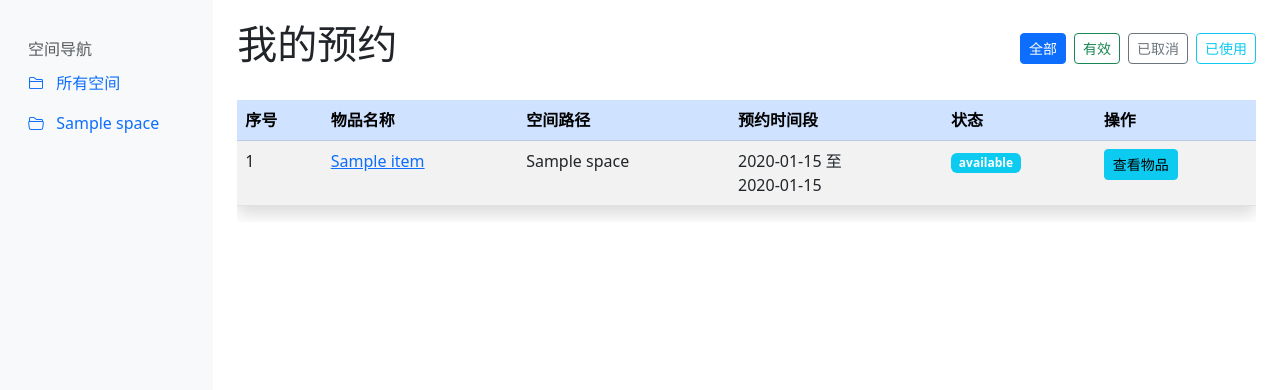
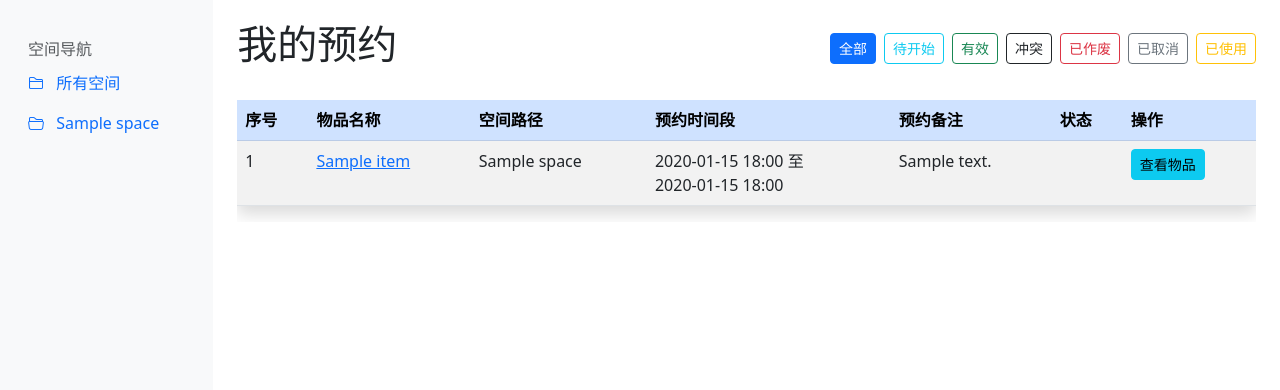
Before and after one commit to Chen-yuyang/flask_project_1, a Flask app: page /reservations/my in a window 1280 px wide. Shown: the part 56-446 px from the top of the page. Run offline with Flask 3, Linux system fonts and the light colour scheme; a user stored in the database is signed in; tables that the repository leaves empty hold one stand-in row (values such as "Sample post"); parts of the project's set-up code (start-up, migrations or seed data) failed here and were passed over.

Commit message:
V17 预约功能：修改预约状态，添加定时判断状态函数，放入视图函数中先验证功能，修改前端“我的预约显示”适配多状态。

```diff
--- a/app/routes/reservations.py
+++ b/app/routes/reservations.py
@@ -1,26 +1,85 @@
 import pytz
-
 from flask import Blueprint, render_template, redirect, url_for, flash, request
 from flask_login import login_required, current_user
 from datetime import datetime, timedelta
+from sqlalchemy import or_
 
 from app import db
-from app.models import Item, Reservation
+from app.models import Item, Reservation, Record
 from app.forms.reservation_forms import ReservationForm
+from app.email import send_email
 
 bp = Blueprint('reservations', __name__)
+LOCAL_TIMEZONE = pytz.timezone('Asia/Shanghai')
 
-LOCAL_TIMEZONE = pytz.timezone('Asia/Shanghai')
+
+# 辅助函数：更新预约状态（充分使用模型方法）
+def update_reservation_status():
+    """自动更新预约状态（应作为定时任务每小时执行一次）"""
+    now_utc = datetime.utcnow()
+
+    # 1. 待开始(scheduled) → 有效/冲突：到达预约起始时间
+    # 直接筛选status='scheduled'的预约，无需调用is_scheduled方法
+    scheduled_res = Reservation.query.filter_by(status='scheduled').all()
+    for res in scheduled_res:
+        if now_utc >= res._utc_reservation_start:  # 仅判断时间是否到达
+            if res.item.status == 'available':
+                res.status = 'active'  # 物品可用→有效
+            else:
+                res.status = 'conflicted'  # 物品占用→冲突
+                # 发送冲突提醒给上一使用者
+                active_record = Record.query.filter_by(item_id=res.item.id, status='using').first()
+                if active_record and active_record.user:
+                    send_email(
+                        recipient=active_record.user.email,
+                        subject='物品归还提醒',
+                        template='email/reservation_conflict',
+                        item=res.item,
+                        reservation=res
+                    )
+            db.session.commit()
+
+    # 2. 有效(active) → 作废(expired)：超24小时未使用
+    active_res = Reservation.query.filter_by(status='active').all()
+    for res in active_res:
+        if res.is_expired():
+            res.status = 'expired'
+            if res.user:
+                send_email(
+                    recipient=res.user.email,
+                    subject='预约已作废',
+                    template='email/reservation_expired',
+                    reservation=res
+                )
+            db.session.commit()
+
+    # 3. 预约前12小时提醒
+    soon_res = Reservation.query.filter_by(status='scheduled').all()
+    for res in soon_res:
+        # 调用is_scheduled判断是否仍为待开始状态（未到达起始时间）
+        if res.is_scheduled():
+            time_diff = res._utc_reservation_start - now_utc
+            if timedelta(hours=12) >= time_diff > timedelta(hours=11):
+                if res.user:
+                    send_email(
+                        recipient=res.user.email,
+                        subject='预约即将开始',
+                        template='email/reservation_reminder',
+                        reservation=res
+                    )
 
 
 @bp.route('/my')
 @login_required
 def my_reservations():
-    """查看当前用户的预约"""
+    """查看当前用户的预约（支持新状态筛选）"""
+    update_reservation_status()
+
     status = request.args.get('status', '')
     reservations_query = current_user.reservations.order_by(Reservation._utc_reservation_start)
 
-    if status:
+    # 状态筛选（保留原逻辑，查询时仍用status字段）
+    if status in ['scheduled', 'active', 'expired', 'cancelled', 'used', 'conflicted']:
         reservations_query = reservations_query.filter(Reservation.status == status)
 
     reservations = reservations_query.all()
@@ -28,29 +87,28 @@
 
     return render_template('reservations/my_reservations.html',
                            reservations=reservations,
-                           now_local=now_local  # 后端传递当前本地时间
+                           now_local=now_local
                            )
 
 
-# 新增：所有预约（仅管理员）
 @bp.route('/all')
 @login_required
 def all_reservations():
-    # 权限控制：仅管理员可查看
+    """查看所有预约（仅管理员）"""
     if not current_user.is_admin():
         flash('没有权限查看所有预约记录', 'danger')
         return redirect(url_for('reservations.my_reservations'))
 
-    # 可选：添加筛选条件（如按状态、物品、用户筛选）
+    update_reservation_status()
+
     status = request.args.get('status', '')
     item_id = request.args.get('item_id', '')
     user_id = request.args.get('user_id', '')
 
-    # 构建查询（按预约开始时间倒序）
     reservations_query = Reservation.query.order_by(Reservation._utc_reservation_start.desc())
 
-    # 筛选逻辑
-    if status:
+    # 筛选逻辑（查询时用status字段，实例判断用模型方法）
+    if status in ['scheduled', 'active', 'expired', 'cancelled', 'used', 'conflicted']:
         reservations_query = reservations_query.filter(Reservation.status == status)
     if item_id:
         reservations_query = reservations_query.filter(Reservation.item_id == item_id)
@@ -58,7 +116,6 @@
         reservations_query = reservations_query.filter(Reservation.user_id == user_id)
 
     reservations = reservations_query.all()
-    # 传递所有物品列表（用于筛选下拉框）
     all_items = Item.query.all()
 
     return render_template(
@@ -71,23 +128,19 @@
     )
 
 
-# 关键：路由函数名必须是 item_reservations（与模板中的端点后缀一致）
-@bp.route('/item/<int:item_id>')  # 确保路由参数是 item_id
+@bp.route('/item/<int:item_id>')
 @login_required
-def item_reservations(item_id):  # 函数名必须是 item_reservations
+def item_reservations(item_id):
     """查看特定物品的所有预约"""
     item = Item.query.get_or_404(item_id)
+    now_local = datetime.now(LOCAL_TIMEZONE)
+    update_reservation_status()
 
-    now_local = datetime.now(LOCAL_TIMEZONE)  # 关键：后端提前算好，传给模板
-
-    # 权限逻辑（管理员查看所有，普通用户查看自己的）
+    # 权限逻辑
     if current_user.is_admin():
         reservations = Reservation.query.filter_by(item_id=item_id).order_by(Reservation._utc_reservation_start).all()
     else:
-        reservations = Reservation.query.filter_by(
-            item_id=item_id,
-            user_id=current_user.id
-        ).order_by(Reservation._utc_reservation_start).all()
+        reservations = current_user.reservations.filter_by(item_id=item_id).order_by(Reservation._utc_reservation_start).all()
 
     return render_template('reservations/item_reservations.html',
                            reservations=reservations,
@@ -99,43 +152,46 @@
 @bp.route('/create/<int:item_id>', methods=['GET', 'POST'])
 @login_required
 def create(item_id):
+    """创建预约（用模型方法辅助校验）"""
     item = Item.query.get_or_404(item_id)
     form = ReservationForm()
 
     if form.validate_on_submit():
-        # 1. 将东八区aware时间转换为UTC时间（数据库存储UTC）
+        # 时间转换
         start_local = form.reservation_start.data
         start_utc = start_local.astimezone(pytz.utc)
         end_local = form.reservation_end.data
         end_utc = end_local.astimezone(pytz.utc)
 
-        # 2. 检查重叠预约（基于UTC时间与数据库UTC字段比较）
-        overlapping = Reservation.query.filter_by(
-            item_id=item_id,
-            status='valid'
-        ).filter(
+        # 检查重叠预约（筛选占用时间段的状态，用or_组合条件）
+        overlapping = Reservation.query.filter_by(item_id=item_id).filter(
+            or_(
+                Reservation.status == 'scheduled',
+                Reservation.status == 'active',
+                Reservation.status == 'conflicted'
+            ),
             Reservation._utc_reservation_start < end_utc,
             Reservation._utc_reservation_end > start_utc
         ).first()
 
         if overlapping:
-            flash('该时间段已有预约，请选择其他时间')
+            flash('该时间段已有预约，请选择其他时间', 'danger')
             return render_template('reservations/create.html', form=form, item=item)
 
-        # 3. 创建预约记录（存入UTC时间）
+        # 创建预约（初始状态scheduled）
         reservation = Reservation(
             item_id=item_id,
             user_id=current_user.id,
             _utc_reservation_start=start_utc,
             _utc_reservation_end=end_utc,
             notes=form.notes.data,
-            status='valid'
+            status='scheduled'
         )
 
         db.session.add(reservation)
         db.session.commit()
 
-        flash(f'成功预约物品 "{item.name}"')
+        flash(f'成功预约物品 "{item.name}"，状态：待开始', 'success')
         return redirect(url_for('reservations.item_reservations', item_id=item_id))
 
     return render_template('reservations/create.html', form=form, item=item)
@@ -144,21 +200,53 @@
 @bp.route('/cancel/<int:reservation_id>', methods=['POST'])
 @login_required
 def cancel(reservation_id):
-    """取消预约"""
+    """取消预约（用模型方法判断是否可取消）"""
     reservation = Reservation.query.get_or_404(reservation_id)
 
-    # 检查权限
+    # 权限检查
     if not current_user.is_admin() and reservation.user_id != current_user.id:
-        flash('没有权限执行此操作')
+        flash('没有权限执行此操作', 'danger')
         return redirect(url_for('reservations.my_reservations'))
 
-    # 检查预约状态
-    if reservation.status != 'valid':
-        flash('该预约已取消或已使用')
+    # 状态检查：用模型方法判断是否为待开始/有效状态（更精准）
+    if not (reservation.is_scheduled() or reservation.is_active()):
+        status_cn = {
+            'scheduled': '待开始', 'active': '有效', 'conflicted': '冲突',
+            'expired': '已作废', 'cancelled': '已取消', 'used': '已使用'
+        }.get(reservation.status, reservation.status)
+        flash(f'该预约状态为「{status_cn}」，无法取消', 'warning')
         return redirect(url_for('reservations.my_reservations'))
 
     reservation.status = 'cancelled'
     db.session.commit()
 
-    flash('预约已取消')
+    flash('预约已取消', 'success')
     return redirect(url_for('reservations.my_reservations'))
+
+
+@bp.route('/use/<int:reservation_id>', methods=['POST'])
+@login_required
+def use_reservation(reservation_id):
+    """使用预约（核心用模型is_active()判断，包含物品可用性校验）"""
+    reservation = Reservation.query.get_or_404(reservation_id)
+
+    # 权限检查
+    if reservation.user_id != current_user.id:
+        flash('没有权限使用此预约', 'danger')
+        return redirect(url_for('reservations.my_reservations'))
+
+    # 状态检查：直接用模型方法（包含状态+物品可用性+时间范围校验）
+    if not reservation.is_active():
+        status_cn = {
+            'scheduled': '待开始', 'active': '有效', 'conflicted': '冲突',
+            'expired': '已作废', 'cancelled': '已取消', 'used': '已使用'
+        }.get(reservation.status, reservation.status)
+        flash(f'仅「有效且物品可用」的预约可使用，当前状态：{status_cn}', 'warning')
+        return redirect(url_for('reservations.my_reservations'))
+
+    # 标记为已使用
+    reservation.status = 'used'
+    db.session.commit()
+
+    flash('预约已转为使用状态，请在借用记录中完成登记', 'success')
+    return redirect(url_for('records.create', item_id=reservation.item_id))
--- a/app/templates/reservations/my_reservations.html
+++ b/app/templates/reservations/my_reservations.html
@@ -3,14 +3,38 @@
 {% block title %}我的预约 - 物品管理系统{% endblock %}
 
 {% block content %}
-<!-- 标题与筛选 -->
+<!-- 标题与筛选（支持新状态筛选） -->
 <div class="d-flex justify-content-between align-items-center mb-4">
     <h1>我的预约</h1>
-    <div class="d-flex gap-2">
-        <a href="{{ url_for('reservations.my_reservations') }}" class="btn btn-sm btn-outline-primary {% if not request.args.get('status') %}active{% endif %}">全部</a>
-        <a href="{{ url_for('reservations.my_reservations', status='valid') }}" class="btn btn-sm btn-outline-success {% if request.args.get('status') == 'valid' %}active{% endif %}">有效</a>
-        <a href="{{ url_for('reservations.my_reservations', status='cancelled') }}" class="btn btn-sm btn-outline-secondary {% if request.args.get('status') == 'cancelled' %}active{% endif %}">已取消</a>
-        <a href="{{ url_for('reservations.my_reservations', status='used') }}" class="btn btn-sm btn-outline-info {% if request.args.get('status') == 'used' %}active{% endif %}">已使用</a>
+    <div class="d-flex gap-2 flex-wrap">
+        <a href="{{ url_for('reservations.my_reservations') }}"
+           class="btn btn-sm btn-outline-primary {% if not request.args.get('status') %}active{% endif %}">
+            全部
+        </a>
+        <a href="{{ url_for('reservations.my_reservations', status='scheduled') }}"
+           class="btn btn-sm btn-outline-info {% if request.args.get('status') == 'scheduled' %}active{% endif %}">
+            待开始
+        </a>
+        <a href="{{ url_for('reservations.my_reservations', status='active') }}"
+           class="btn btn-sm btn-outline-success {% if request.args.get('status') == 'active' %}active{% endif %}">
+            有效
+        </a>
+        <a href="{{ url_for('reservations.my_reservations', status='conflicted') }}"
+           class="btn btn-sm btn-outline-dark {% if request.args.get('status') == 'conflicted' %}active{% endif %}">
+            冲突
+        </a>
+        <a href="{{ url_for('reservations.my_reservations', status='expired') }}"
+           class="btn btn-sm btn-outline-danger {% if request.args.get('status') == 'expired' %}active{% endif %}">
+            已作废
+        </a>
+        <a href="{{ url_for('reservations.my_reservations', status='cancelled') }}"
+           class="btn btn-sm btn-outline-secondary {% if request.args.get('status') == 'cancelled' %}active{% endif %}">
+            已取消
+        </a>
+        <a href="{{ url_for('reservations.my_reservations', status='used') }}"
+           class="btn btn-sm btn-outline-warning {% if request.args.get('status') == 'used' %}active{% endif %}">
+            已使用
+        </a>
     </div>
 </div>
 
@@ -24,6 +48,7 @@
                 <th>物品名称</th>
                 <th>空间路径</th>
                 <th>预约时间段</th>
+                <th>预约备注</th>
                 <th>状态</th>
                 <th>操作</th>
             </tr>
@@ -37,35 +62,76 @@
                 </td>
                 <td>{{ reservation.item.space.get_path() }}</td>
                 <td>
-                    {{ reservation.reservation_start.strftime('%Y-%m-%d') }} 至<br>
-                    {{ reservation.reservation_end.strftime('%Y-%m-%d') }}
+                    {{ reservation.reservation_start.strftime('%Y-%m-%d %H:%M') }} 至<br>
+                    {{ reservation.reservation_end.strftime('%Y-%m-%d %H:%M') }}
                 </td>
+                <td>{{ reservation.notes or '无' }}</td>
                 <td>
-                    <span class="badge bg-{{
-                        'success' if reservation.status == 'valid' else
-                        'secondary' if reservation.status == 'cancelled' else 'info'
-                    }}">
-                        {{ reservation.status|replace('valid', '有效')|replace('cancelled', '已取消')|replace('used', '已使用') }}
+                    {# 状态映射 #}
+                    {% set status_map = {
+                        'scheduled': '待开始',
+                        'active': '有效',
+                        'conflicted': '冲突',
+                        'expired': '已作废',
+                        'cancelled': '已取消',
+                        'used': '已使用'
+                    } %}
+                    {% set badge_color = {
+                        'scheduled': 'info',
+                        'active': 'success',
+                        'conflicted': 'dark',
+                        'expired': 'danger',
+                        'cancelled': 'secondary',
+                        'used': 'warning'
+                    } %}
+
+                    {# 主状态显示 #}
+                    <span class="badge bg-{{ badge_color[reservation.status] }} fs-6">
+                        {{ status_map[reservation.status] }}
                     </span>
-                    {% if reservation.status == 'valid' and reservation.reservation_start > now_local %}
-                    <span class="badge bg-warning">未开始</span>
+
+                    {# 辅助标签（全部用模型方法判断） #}
+                    {% if reservation.is_scheduled() %}
+                        {% set hours_left = (reservation.reservation_start - now_local).total_seconds() / 3600 %}
+                        {% if hours_left <= 12 and hours_left > 0 %}
+                            <span class="badge bg-warning">即将开始（{{ hours_left|int }}小时后）</span>
+                        {% endif %}
+                    {% elif reservation.is_conflicted() %}
+                        <span class="badge bg-danger">物品未归还</span>
+                    {% elif reservation.is_active() %}
+                        {% set hours_left = (reservation.reservation_end - now_local).total_seconds() / 3600 %}
+                        <span class="badge bg-primary">剩余{{ hours_left|int }}小时</span>
+                    {% elif reservation.is_expired() %}
+                        <span class="badge bg-dark">超24小时未使用</span>
                     {% endif %}
                 </td>
                 <td>
-                    <div class="d-flex gap-1">
-                        <a href="{{ url_for('items.view', id=reservation.item.id) }}" class="btn btn-sm btn-info">查看物品</a>
-                        {% if reservation.status == 'valid' %}
-                            {% if reservation.is_active() %}
-                            <a href="{{ url_for('records.create', item_id=reservation.item.id) }}" class="btn btn-sm btn-success">使用物品</a>
-                            {% endif %}
-                        <button type="button" class="btn btn-sm btn-danger" data-bs-toggle="modal" data-bs-target="#cancelModal{{ reservation.id }}">
-                            取消预约
-                        </button>
+                    <div class="d-flex gap-1 flex-wrap">
+                        {# 查看物品 #}
+                        <a href="{{ url_for('items.view', id=reservation.item.id) }}"
+                           class="btn btn-sm btn-info">查看物品</a>
+
+                        {# 使用物品（用模型is_active()判断，精准控制） #}
+                        {% if reservation.is_active() %}
+                            <a href="{{ url_for('reservations.use_reservation', reservation_id=reservation.id) }}"
+                               class="btn btn-sm btn-success"
+                               onclick="return confirm('确定要使用此预约吗？将创建借用记录。')">
+                                使用物品
+                            </a>
+                        {% endif %}
+
+                        {# 取消预约（用模型方法判断可取消状态） #}
+                        {% if reservation.is_scheduled() or reservation.is_active() %}
+                            <button type="button" class="btn btn-sm btn-danger"
+                                    data-bs-toggle="modal"
+                                    data-bs-target="#cancelModal{{ reservation.id }}">
+                                取消预约
+                            </button>
                         {% endif %}
                     </div>
 
-                    <!-- 取消预约模态框 -->
-                    {% if reservation.status == 'valid' %}
+                    {# 取消预约模态框 #}
+                    {% if reservation.is_scheduled() or reservation.is_active() %}
                     <div class="modal fade" id="cancelModal{{ reservation.id }}" tabindex="-1" aria-hidden="true">
                         <div class="modal-dialog">
                             <div class="modal-content">
@@ -75,7 +141,9 @@
                                 </div>
                                 <div class="modal-body">
                                     <p>确定要取消物品 <strong>"{{ reservation.item.name }}"</strong> 的预约吗？</p>
-                                    <p>预约时间段：{{ reservation.reservation_start.strftime('%Y-%m-%d') }} 至 {{ reservation.reservation_end.strftime('%Y-%m-%d') }}</p>
+                                    <p>预约时间段：{{ reservation.reservation_start.strftime('%Y-%m-%d %H:%M') }} 至 {{ reservation.reservation_end.strftime('%Y-%m-%d %H:%M') }}</p>
+                                    <p>当前状态：<span class="badge bg-{{ badge_color[reservation.status] }}">{{ status_map[reservation.status] }}</span></p>
+                                    <p>预约备注：{{ reservation.notes or '无' }}</p>
                                     <div class="alert alert-warning mt-2">
                                         ❗ 取消后该时间段将开放给其他用户预约
                                     </div>
@@ -98,7 +166,7 @@
 </div>
 {% else %}
 <div class="alert alert-info text-center">
-    暂无预约记录
+    暂无符合条件的预约记录
     <a href="{{ url_for('spaces.index') }}" class="alert-link">浏览物品并预约</a>
 </div>
 {% endif %}
```
Also changed, not shown: app/models.py (+26 -6 lines).
